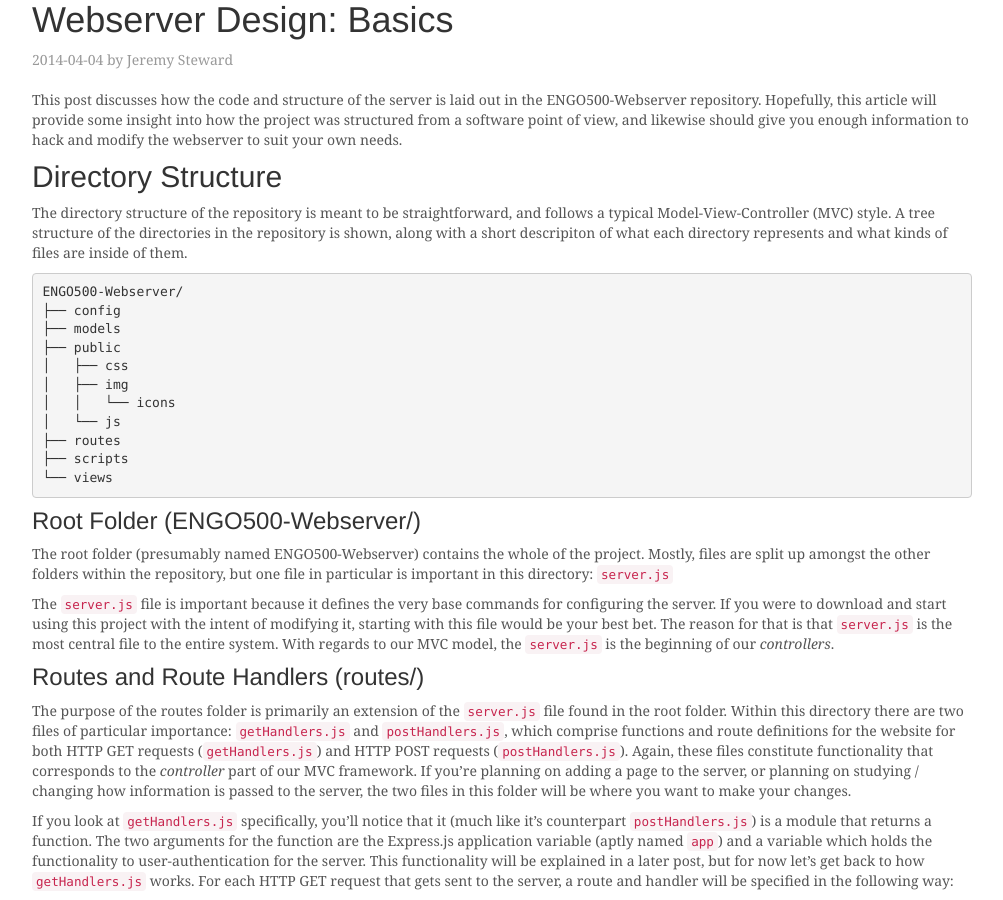
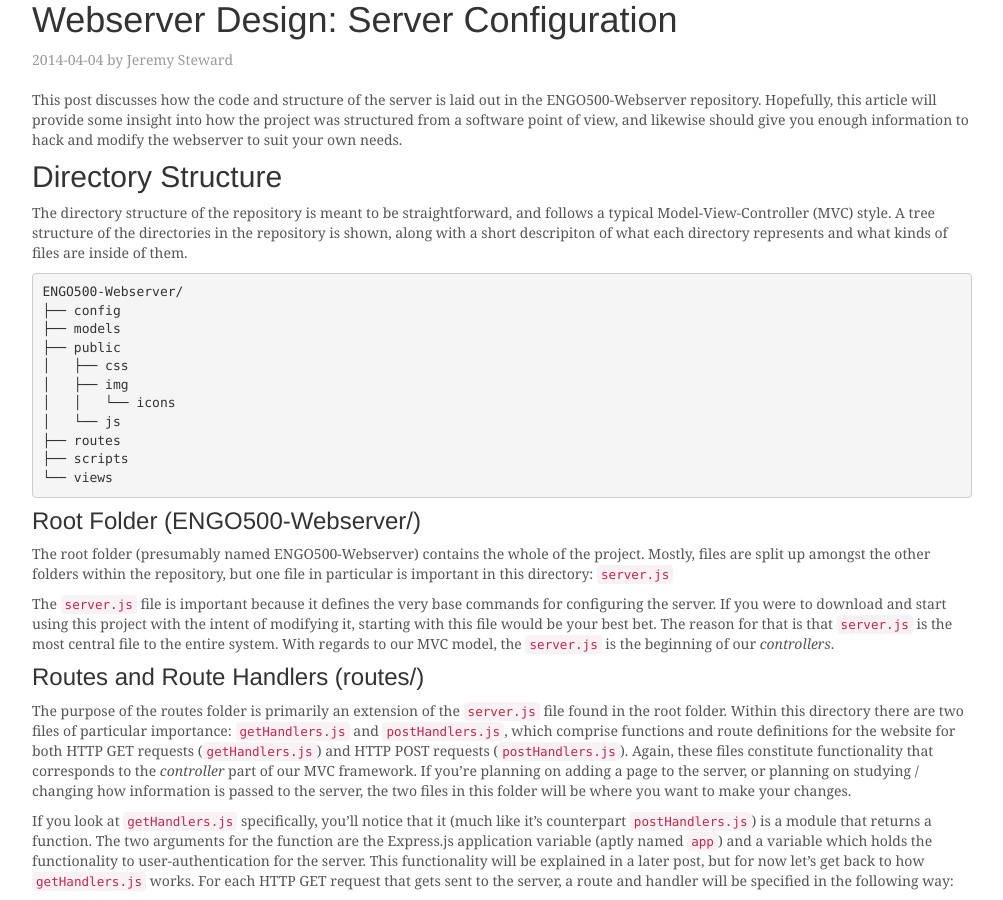
Before and after one commit to ThatGeoGuy/ENGO500, a Jekyll site: the page built from _posts/2014-04-04-webserver-design-server-configuration.markdown, in a window 1280 px wide and 900 px high. Shown: the whole window, without its empty margins (138-1141 px from the left). Built offline with Jekyll 4.4.1, drawn with Linux system fonts in a browser that asks for light colours; nearby versions of some CDN libraries.

Commit message:
Fixed title

```diff
--- a/_posts/2014-04-04-webserver-design-server-configuration.markdown
+++ b/_posts/2014-04-04-webserver-design-server-configuration.markdown
@@ -7,7 +7,7 @@
 excerpt: This post discusses how the code and structure of the server is laid out in the ENGO500-Webserver repository. Hopefully, this article will provide some insight into how the project was structured from a software point of view, and likewise should give you enough information to hack and modify the webserver to suit your own needs.
 
 ---
-# Webserver Design: Basics
+# Webserver Design: Server Configuration
 <p class='blog-post-meta'>{{ page.date | date: "%Y-%m-%d" }} by {{ page.author }}</p>
 
 This post discusses how the code and structure of the server is laid out in the ENGO500-Webserver repository. Hopefully, this article will provide some insight into how the project was structured from a software point of view, and likewise should give you enough information to hack and modify the webserver to suit your own needs.
```
